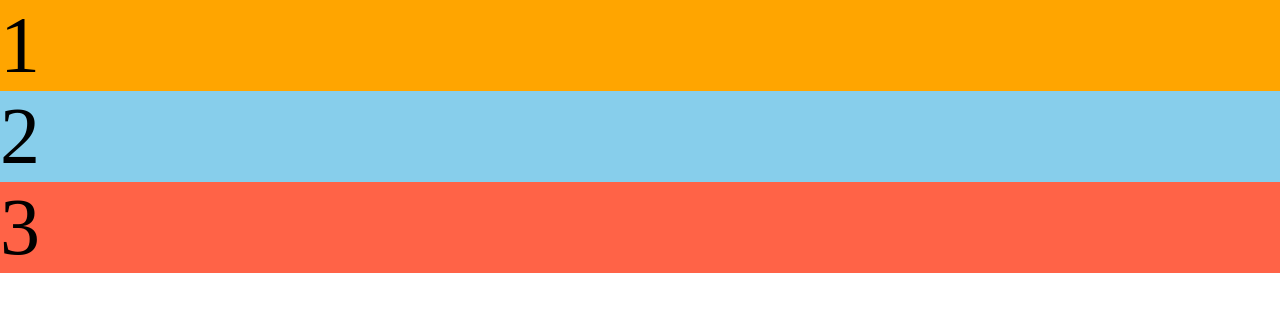
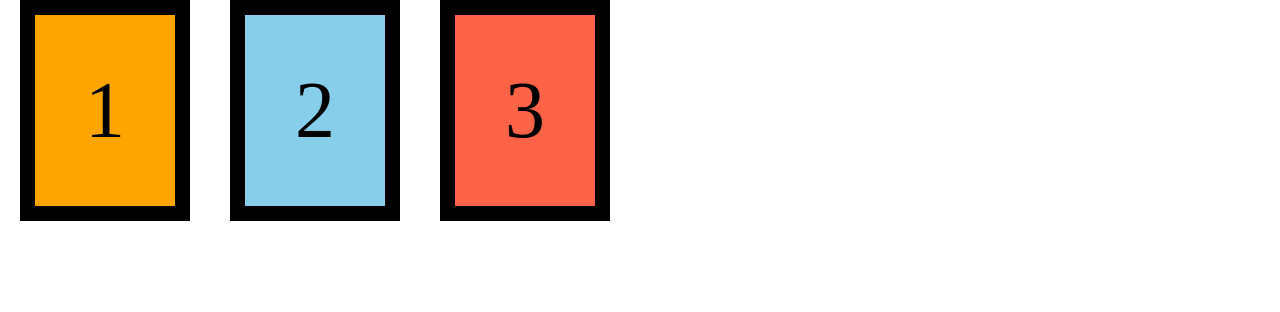
Before and after one commit to Brenox889/Cod3r-class, a plain HTML site: page css/box.html in a window 1280 px wide. Drawn offline with Linux system fonts and the light colour scheme.

```diff
--- a/css/box.html
+++ b/css/box.html
@@ -9,6 +9,16 @@
         .c1{background-color:orange;}
         .c2{background-color: skyblue;}
         .c3{background-color: tomato}
+
+        div {
+            float:left;
+            padding-top:100px;
+            padding:10px 50px 100px 150px;
+            padding:100px 50px;
+            padding:50px;
+            margin:0px 20px;
+            border: solid 15px black
+        }
     </style>
 </head>
 
```
